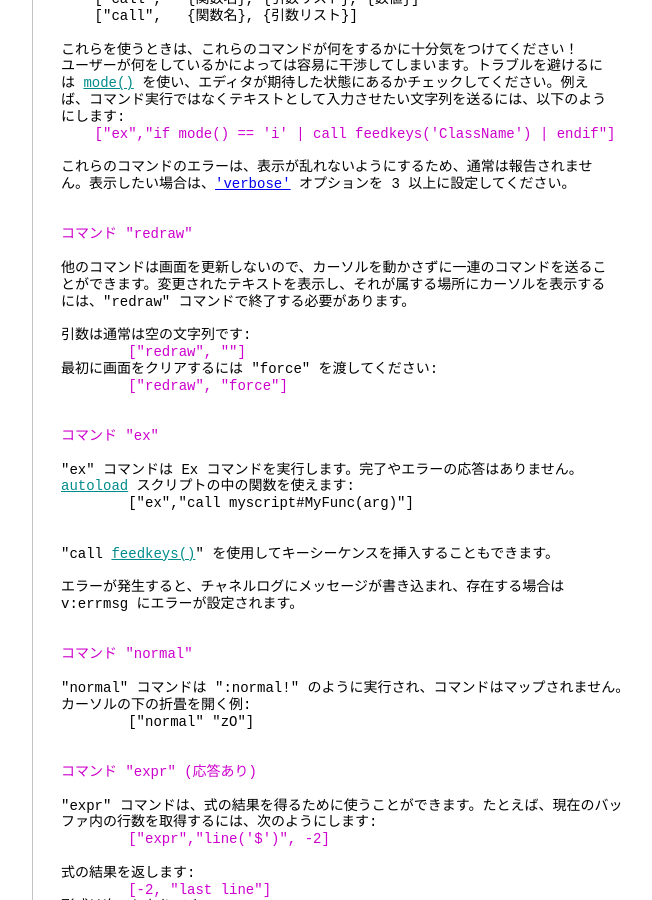
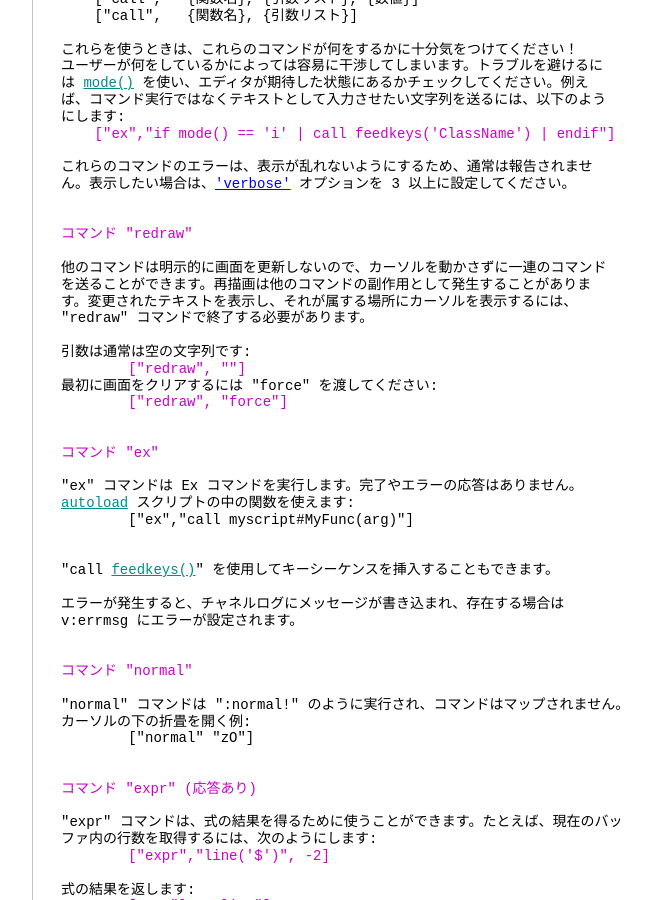
Before and after one commit to vim-jp/vimdoc-ja, a Jekyll site: the page built from channel.html, in a window 1280 px wide and 900 px high, scrolled down 5163 px. Shown: the whole window, without its empty margins (340-992 px from the left). Built offline with Jekyll 4.4.1, drawn with Linux system fonts in a browser that asks for light colours; nearby versions of some CDN libraries; comment, search, counter and statistics services are not loaded; some of the changed text lies outside the part shown.

Commit message:
Generated by Travis JOB 1937.1
https://travis-ci.org/vim-jp/vimdoc-ja-working/builds/517027377

```diff
--- a/channel.html
+++ b/channel.html
@@ -3,7 +3,7 @@ layout: vimdoc
 helpname: 'channel'
 ---
 <div id='vimCodeElement'>
-<a class="Constant" href="channel.html" name="channel.txt">channel.txt</a>&nbsp;&nbsp;&nbsp;&nbsp;&nbsp;&nbsp;For&nbsp;<span class="Identifier">Vim バージョン 8.1.</span>&nbsp;&nbsp;Last change: 2018 Apr 18<br>
+<a class="Constant" href="channel.html" name="channel.txt">channel.txt</a>&nbsp;&nbsp;&nbsp;&nbsp;&nbsp;&nbsp;For&nbsp;<span class="Identifier">Vim バージョン 8.1.</span>&nbsp;&nbsp;Last change: 2019 Mar 21<br>
 <br>
 <br>
 &nbsp;&nbsp;&nbsp;&nbsp;&nbsp;&nbsp;&nbsp;&nbsp;&nbsp;&nbsp;&nbsp;&nbsp;&nbsp;&nbsp;&nbsp;&nbsp;&nbsp;&nbsp;<span class="Identifier">VIMリファレンスマニュアル&nbsp;&nbsp;&nbsp;&nbsp;by Bram Moolenaar</span><br>
@@ -313,9 +313,10 @@ JSON チャネルを使用すると、サーバープロセス側は Vim へコ
 <br>
 <span class="PreProc">コマンド &quot;redraw&quot;</span><br>
 <br>
-他のコマンドは画面を更新しないので、カーソルを動かさずに一連のコマンドを送るこ<br>
-とができます。変更されたテキストを表示し、それが属する場所にカーソルを表示する<br>
-には、&quot;redraw&quot; コマンドで終了する必要があります。<br>
+他のコマンドは明示的に画面を更新しないので、カーソルを動かさずに一連のコマンド<br>
+を送ることができます。再描画は他のコマンドの副作用として発生することがありま<br>
+す。変更されたテキストを表示し、それが属する場所にカーソルを表示するには、<br>
+&quot;redraw&quot; コマンドで終了する必要があります。<br>
 <br>
 引数は通常は空の文字列です:<br>
 &nbsp;&nbsp;&nbsp;&nbsp;&nbsp;&nbsp;&nbsp;&nbsp;<span class="PreProc">[&quot;redraw&quot;, &quot;&quot;]</span><br>
```
Also changed, not shown: insert.html (+4 -4 lines).
